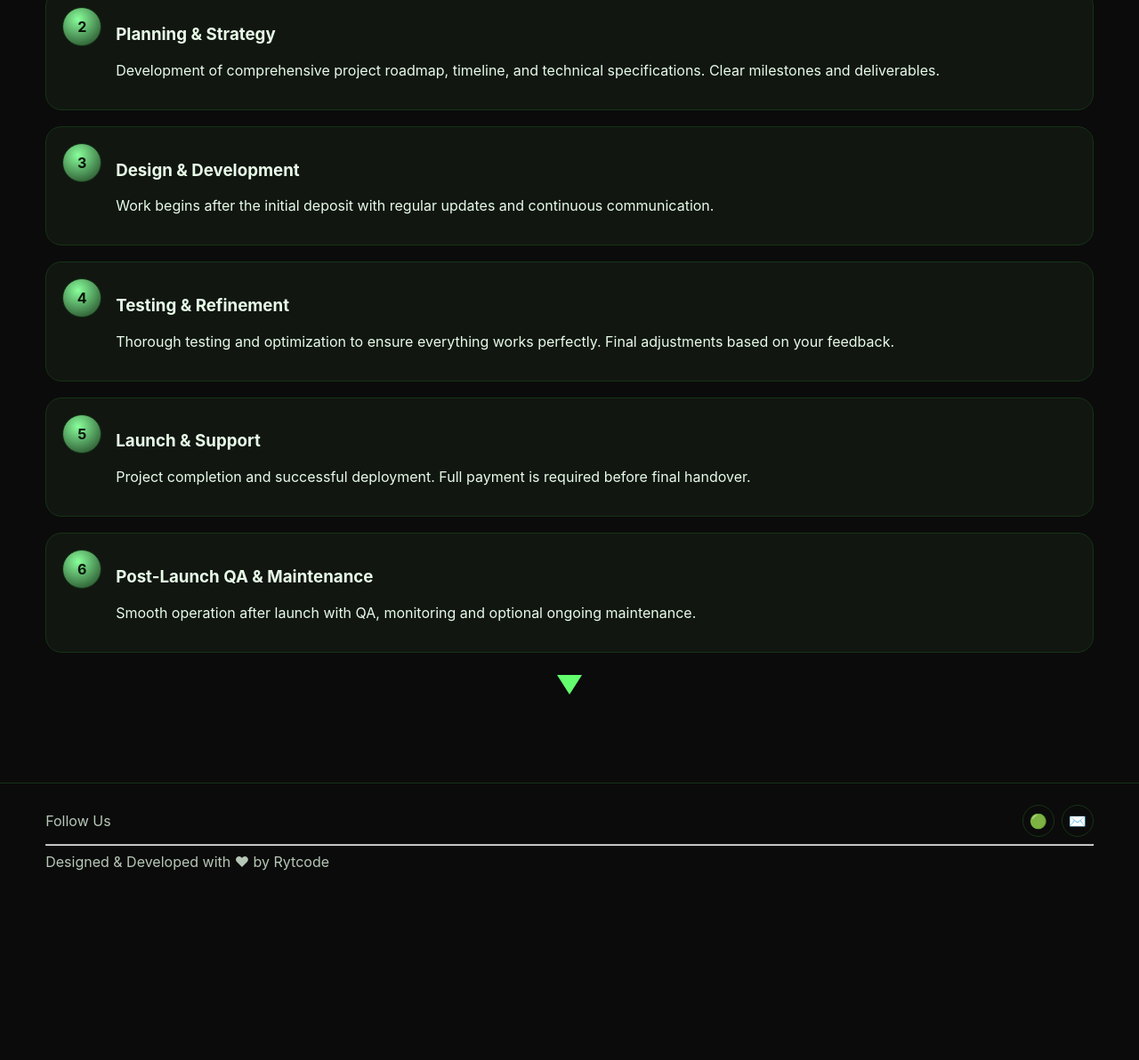
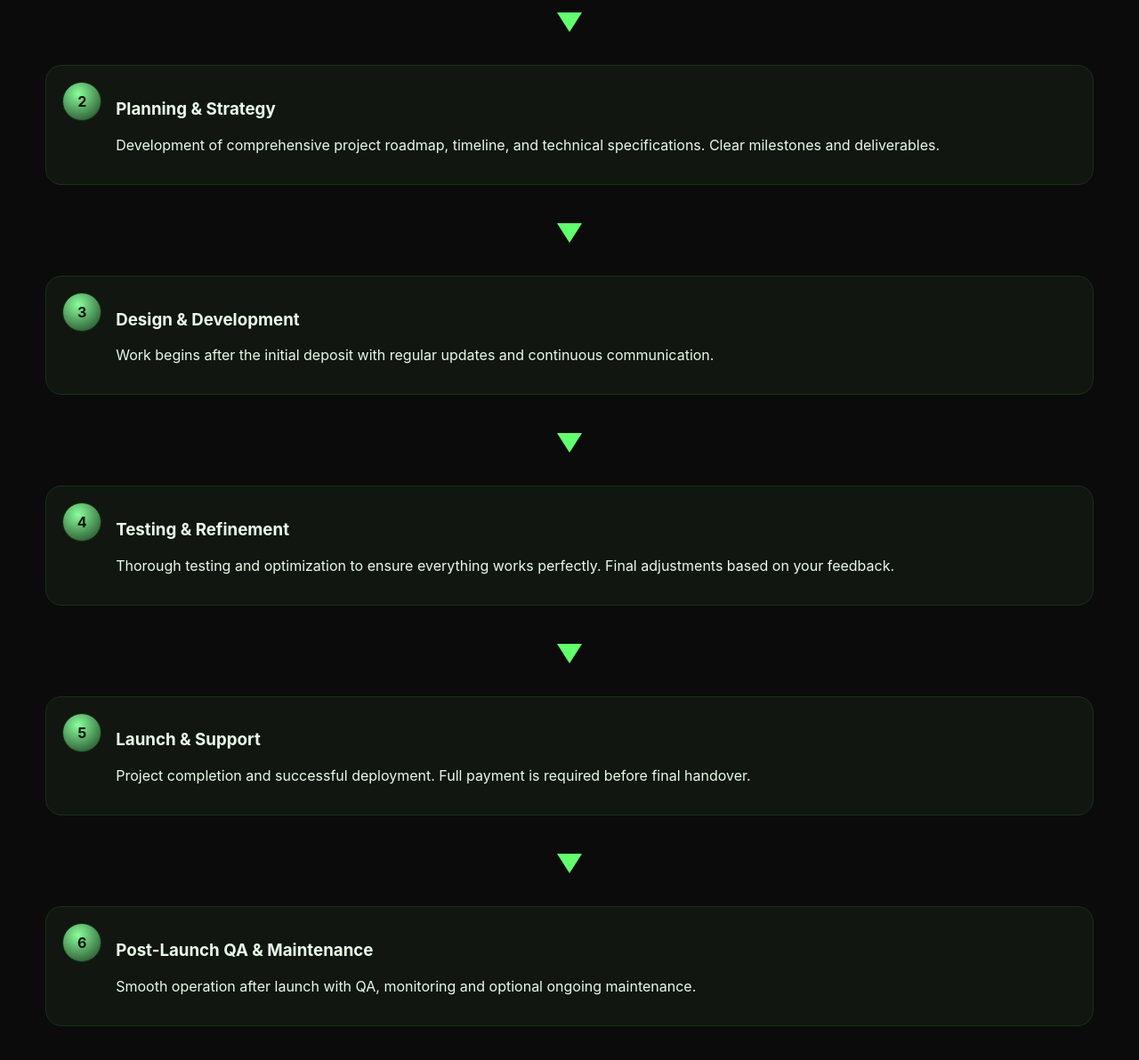
Before and after one commit to Thana-Ram06/RYTCODE, a plain HTML site: page workflow.html in a window 1280 px wide. Shown: the part 270-1462 px from the top of the page at 89% size. Before the commit the page ends 1273 px from the top, so only its background shows below. Drawn offline with Linux system fonts and the light colour scheme.

Commit message:
Workflow: place 3D arrows between steps + minor styles

```diff
--- a/workflow.html
+++ b/workflow.html
@@ -31,6 +31,7 @@
               <p>We begin with a detailed discussion to understand your project requirements, goals, and vision.</p>
             </div>
           </li>
+          <div class="arrow-3d" aria-hidden="true"></div>
           <li class="step">
             <div class="step-badge">2</div>
             <div class="step-body">
@@ -38,6 +39,7 @@
               <p>Development of comprehensive project roadmap, timeline, and technical specifications. Clear milestones and deliverables.</p>
             </div>
           </li>
+          <div class="arrow-3d" aria-hidden="true"></div>
           <li class="step">
             <div class="step-badge">3</div>
             <div class="step-body">
@@ -45,6 +47,7 @@
               <p>Work begins after the initial deposit with regular updates and continuous communication.</p>
             </div>
           </li>
+          <div class="arrow-3d" aria-hidden="true"></div>
           <li class="step">
             <div class="step-badge">4</div>
             <div class="step-body">
@@ -52,6 +55,7 @@
               <p>Thorough testing and optimization to ensure everything works perfectly. Final adjustments based on your feedback.</p>
             </div>
           </li>
+          <div class="arrow-3d" aria-hidden="true"></div>
           <li class="step">
             <div class="step-badge">5</div>
             <div class="step-body">
@@ -59,6 +63,7 @@
               <p>Project completion and successful deployment. Full payment is required before final handover.</p>
             </div>
           </li>
+          <div class="arrow-3d" aria-hidden="true"></div>
           <li class="step">
             <div class="step-badge">6</div>
             <div class="step-body">
@@ -67,9 +72,6 @@
             </div>
           </li>
         </ol>
-        <div class="arrow-3d" aria-hidden="true"></div>
-        </div>
-        <!-- workflow background removed per request -->
       </div>
     </section>
   </main>
```
